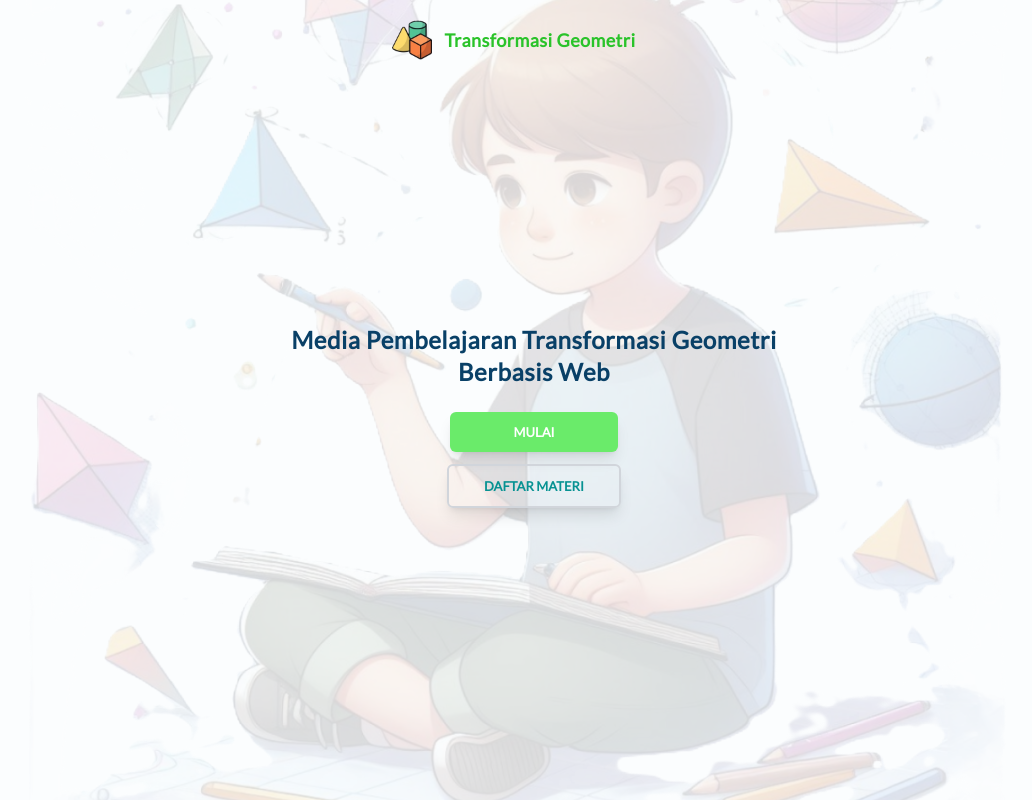
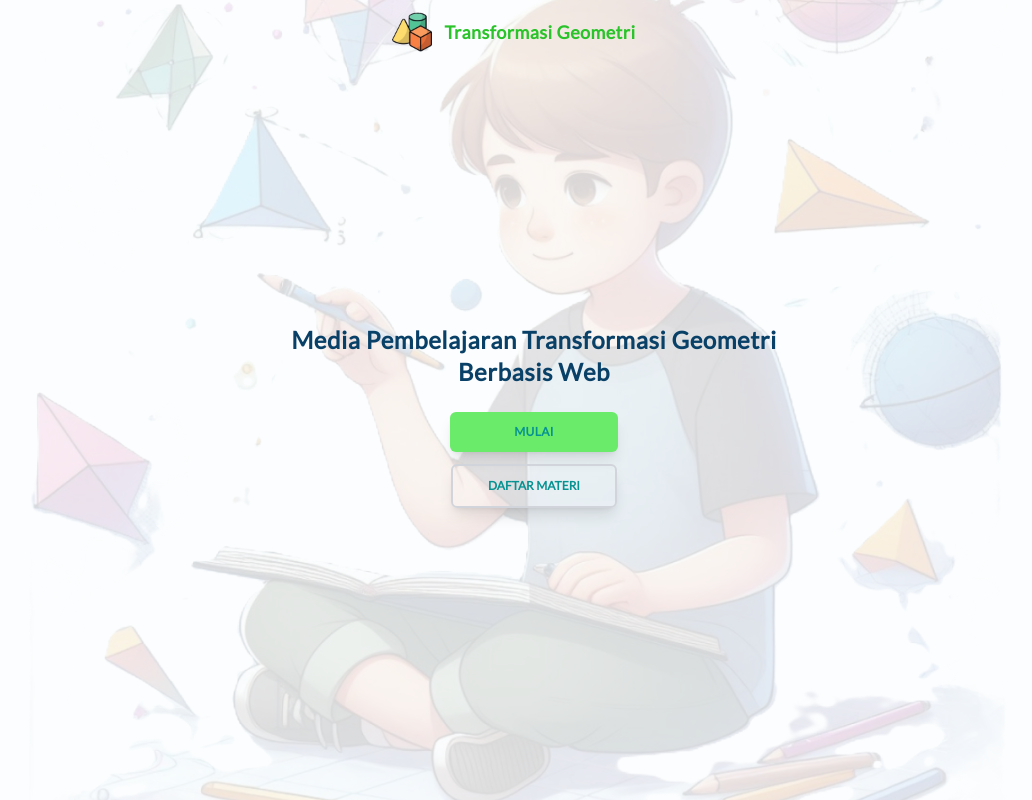
Before and after one commit to Chel111-code/Media_V2, a website: page index.html in a window 1280 px wide. Shown: the top 800 px of the page, without its empty margins (126-1158 px from the left). Drawn offline with Linux system fonts and the light colour scheme.

Commit message:
halaman awal try to fix

```diff
--- a/index.html
+++ b/index.html
@@ -22,7 +22,7 @@
     <nav class="w-full flex justify-center">
       <div
         id="navbar"
-        class="container flex flex-wrap px-2 top-0 py-5 flex-row items-center justify-between w-screen md:px-4 z-50 fixed"
+        class="container flex flex-wrap px-2 top-0 py-3 flex-row items-center justify-between w-screen md:px-4 z-50 fixed"
       >
         <a class="flex font-bold justify-center mx-auto items-center text-primary tras" id="judul">
           <img src="img/logo.png" class="w-10" alt="" />
@@ -48,7 +48,7 @@
           <img class="object-cover w-64" alt="hero" src="img/bocilduduk.png" />
         </div>
         <div
-          class="flex flex-col md:justify-center md:text-left items-center mx-auto text-center md:mt-8"
+          class="flex flex-col px-5 md:justify-center md:text-left items-center mx-auto text-center md:mt-8"
         >
           <h1
             class="title-font sm:text-xl text-xl md:text-2xl text-center leading-8 tracking-wide font-lato mb-3 mt-6 md:mt-0 font-bold text-primary md:px-8"
@@ -56,13 +56,15 @@
             Media Pembelajaran Transformasi Geometri <br class="hidden md:block" />
             Berbasis Web
           </h1>
-          <button
-            class="bg-[#6AEB6A] py-2 mt-3 px-16 text-white font-semibold rounded-md text-[13px] shadow-lg"
+          <a
+            href="content/transformasi.html"
+            class="bg-[#6AEB6A] py-2 mt-3 px-16 text-hijau font-semibold rounded-md text-[12px] shadow-lg"
           >
             MULAI
-          </button>
+          </a>
           <button
-            class="bg-opacity-0 border-2 py-2 px-[35px] border-gray-300 font-semibold text-hijau mt-3 inline-block rounded-md text-[13px] shadow-lg"
+            id="buttonDaftar"
+            class="bg-opacity-0 border-2 py-2 px-[35px] border-gray-300 font-semibold text-hijau mt-3 inline-block rounded-md text-[12px] shadow-lg"
           >
             DAFTAR MATERI
           </button>
@@ -70,7 +72,10 @@
       </div>
     </section>
 
-    <section class="relative mx-auto container text-[14px] font-medium leading-6 w-full">
+    <section
+      class="relative mx-auto container text-[14px] font-medium leading-6 w-full"
+      id="daftarMateri"
+    >
       <div class="h-screen w-full bg-[#FFFFFB]">
         <div
           class="max-w-4xl h-full gap-10 md:px- flex justify-center flex-col md:flex-row items-center mx-auto px-7"
@@ -217,6 +222,10 @@
           navbar.classList.remove('border-b-2', 'bg-opacity-90', 'bg-[#FBFDFE]');
         }
       });
+
+      document.getElementById('buttonDaftar').addEventListener('click', function () {
+        document.getElementById('daftarMateri').scrollIntoView({ behavior: 'smooth' });
+      });
     </script>
   </body>
 </html>
```
Also changed, not shown: src/output.css.
